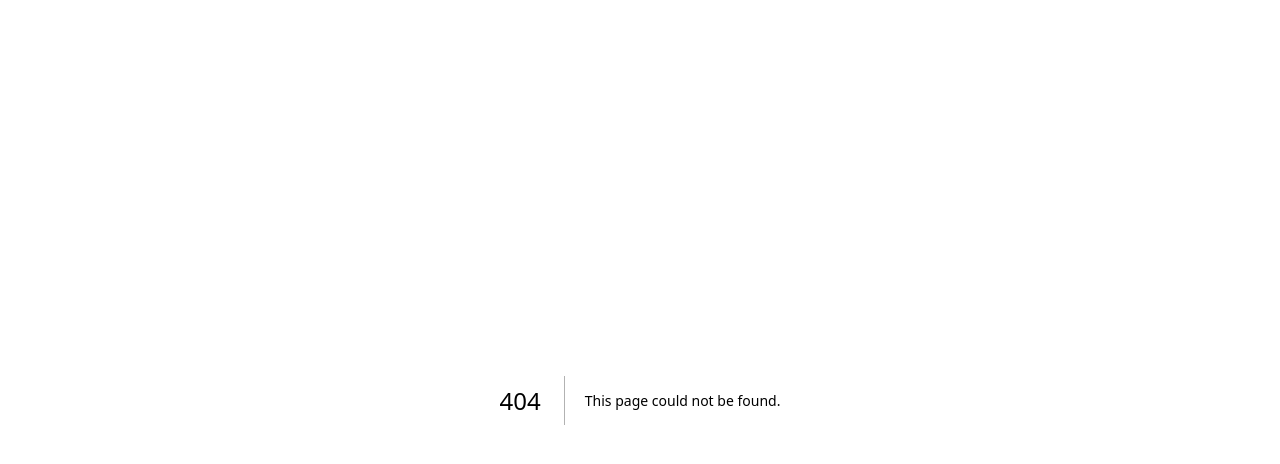
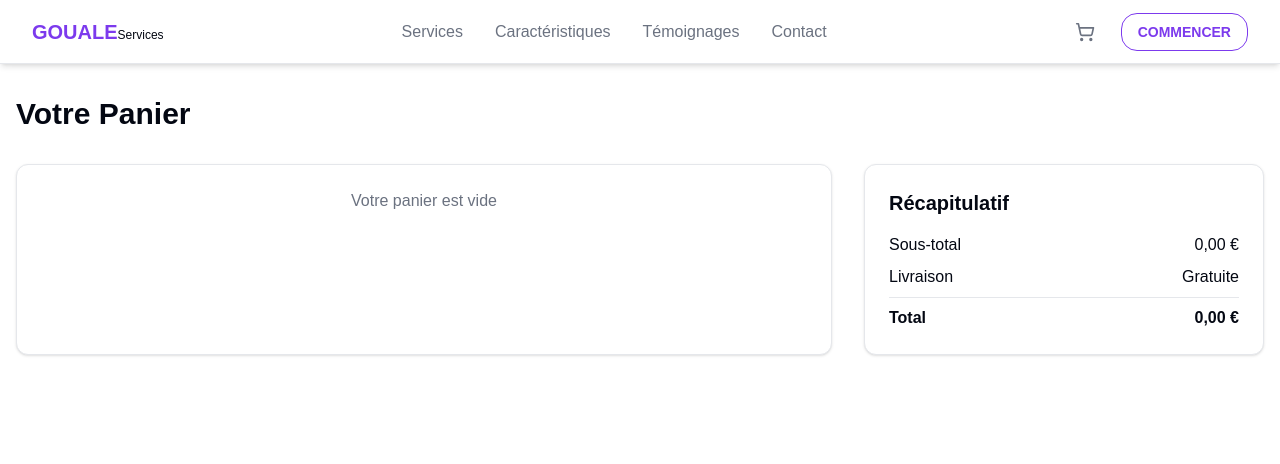
Before and after one commit to regi-gouale/services.gouale, a Next.js app: page /cart in a window 1280 px wide. Before the commit this address had no page. Shown: the top 464 px of the page. Built offline with nearby package versions, Linux system fonts and the light colour scheme.

Commit message:
Ajout de la page du panier avec un récapitulatif des articles et mise à jour du composant NavHeader pour inclure un lien vers le panier.

```diff
--- /dev/null
+++ b/app/cart/page.tsx
@@ -0,0 +1,47 @@
+import { NavHeader } from "@/components/nav-header";
+import { Card } from "@/components/ui/card";
+
+export default function CartPage() {
+  return (
+    <>
+      <NavHeader />
+      <main className="container mx-auto px-4 py-8">
+        <h1 className="font-poppins mb-8 text-3xl font-bold">Votre Panier</h1>
+
+        <div className="grid gap-8 lg:grid-cols-[1fr,400px]">
+          <Card className="p-6">
+            <div className="flex flex-col gap-4">
+              <p className="text-center text-muted-foreground">
+                Votre panier est vide
+              </p>
+            </div>
+          </Card>
+
+          <div className="space-y-6">
+            <Card className="p-6">
+              <h2 className="font-poppins mb-4 text-xl font-semibold">
+                Récapitulatif
+              </h2>
+              <div className="space-y-2">
+                <div className="flex justify-between">
+                  <span>Sous-total</span>
+                  <span>0,00 €</span>
+                </div>
+                <div className="flex justify-between">
+                  <span>Livraison</span>
+                  <span>Gratuite</span>
+                </div>
+                <div className="border-t pt-2">
+                  <div className="flex justify-between font-semibold">
+                    <span>Total</span>
+                    <span>0,00 €</span>
+                  </div>
+                </div>
+              </div>
+            </Card>
+          </div>
+        </div>
+      </main>
+    </>
+  );
+}
--- a/components/nav-header.tsx
+++ b/components/nav-header.tsx
@@ -2,7 +2,7 @@
 
 import { Button } from "@/components/ui/button";
 import { cn } from "@/lib/utils";
-import { Menu, X } from "lucide-react";
+import { Menu, ShoppingCart, X } from "lucide-react";
 import Link from "next/link";
 import { useState } from "react";
 
@@ -113,10 +113,30 @@ export function NavHeader() {
                 </span>
               </Link>
             </li>
+            <li className="md:hidden">
+              <Link
+                href="/cart"
+                className="group flex items-center text-muted-foreground transition-colors hover:text-foreground"
+                aria-label="Voir le panier"
+                onClick={() => setIsMenuOpen(false)}
+              >
+                <span className="relative flex items-center gap-2">
+                  <ShoppingCart className="size-5" />
+                  Panier
+                  <span className="absolute inset-x-0 -bottom-1 h-0.5 scale-x-0 bg-foreground transition-transform group-hover:scale-x-100" />
+                </span>
+              </Link>
+            </li>
           </ul>
         </nav>
         <div className="md:mt-0 md:flex md:items-center md:gap-4">
-          {/* <Button size="sm" asChild className="w-full md:w-auto"> */}
+          <Link
+            href="/cart"
+            aria-label="Voir le panier"
+            className="hidden md:flex items-center justify-center size-10 rounded-lg text-muted-foreground hover:text-foreground transition-colors"
+          >
+            <ShoppingCart className="size-5" />
+          </Link>
           <Link
             href="/get-started"
             aria-label="Commencer avec nos services"
@@ -124,7 +144,6 @@ export function NavHeader() {
           >
             Commencer
           </Link>
-          {/* </Button> */}
         </div>
       </div>
     </header>
```
